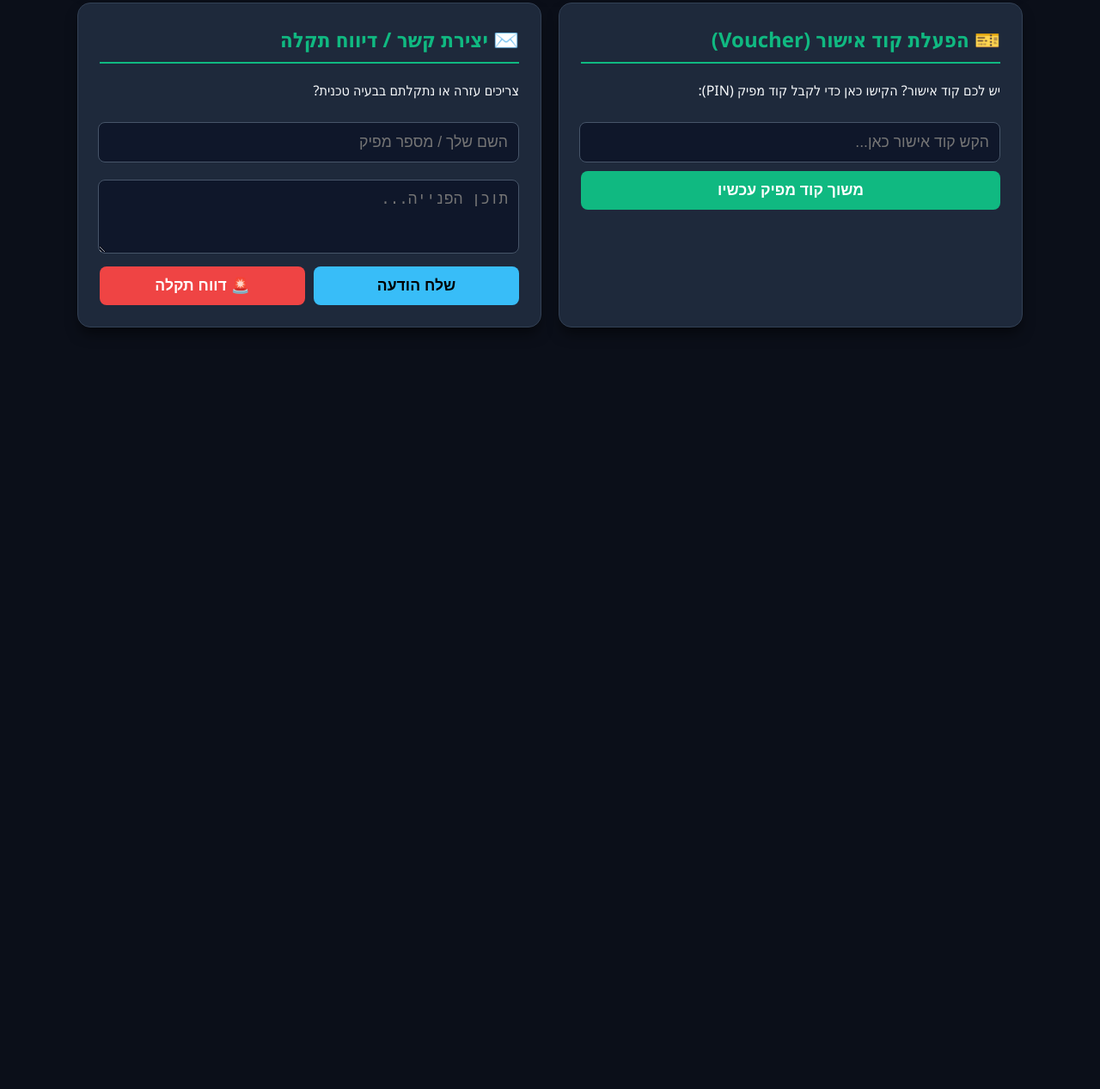
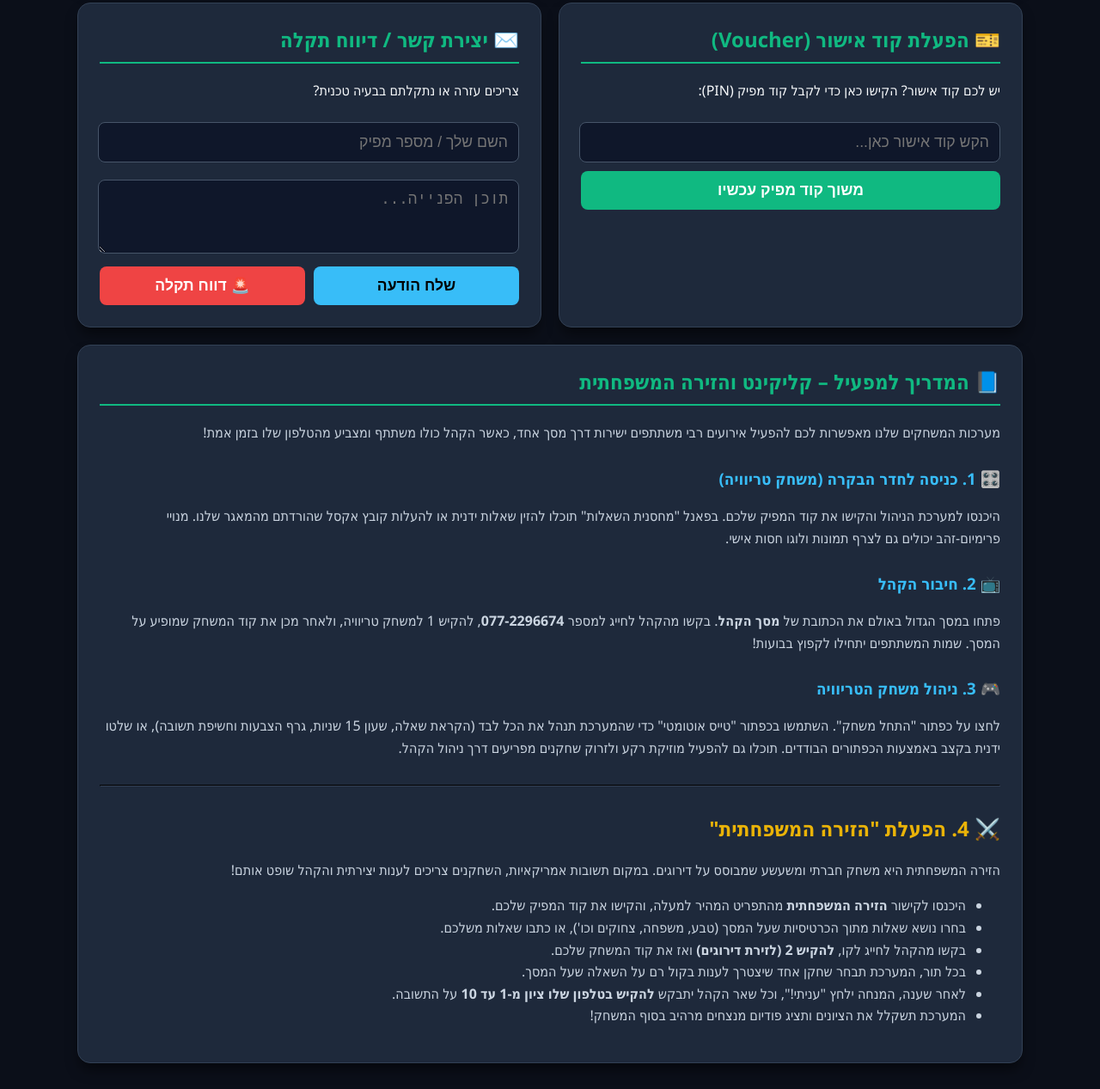
Before and after one commit to ss217016005-lgtm/clickinet, a website: page portal.html in a window 1280 px wide. Shown: the part 533-1800 px from the top of the page at 86% size. Before the commit the page ends 944 px from the top, so only its background shows below. Drawn offline with nearby package versions, Linux system fonts and the light colour scheme; no server answers.

Commit message:
Update portal.html

```diff
--- a/portal.html
+++ b/portal.html
@@ -35,6 +35,10 @@
 
         .excel-dl-btn { display: inline-block; background: #334155; padding: 10px 15px; border-radius: 8px; text-decoration: none; color: #38bdf8; margin: 5px; border: 1px solid #475569;}
         .result-box { display: none; background: #0f172a; border: 2px dashed #10b981; padding: 20px; text-align: center; border-radius: 10px; margin-top: 15px; }
+
+        .guide-text { line-height: 1.6; color: #cbd5e1; }
+        .guide-text h3 { color: #38bdf8; margin-bottom: 5px; margin-top: 25px;}
+        .guide-text ul { margin-top: 5px; }
     </style>
 </head>
 <body>
@@ -104,6 +108,36 @@
                 <button class="btn-danger" onclick="sendMsg('report')">🚨 דווח תקלה</button>
             </div>
         </div>
+
+        <div class="card full-width">
+            <h2>📘 המדריך למפעיל – קליקינט והזירה המשפחתית</h2>
+            <div class="guide-text">
+                <p>מערכות המשחקים שלנו מאפשרות לכם להפעיל אירועים רבי משתתפים ישירות דרך מסך אחד, כאשר הקהל כולו משתתף ומצביע מהטלפון שלו בזמן אמת!</p>
+
+                <h3>🎛️ 1. כניסה לחדר הבקרה (משחק טריוויה)</h3>
+                <p>היכנסו למערכת הניהול והקישו את קוד המפיק שלכם. בפאנל "מחסנית השאלות" תוכלו להזין שאלות ידנית או להעלות קובץ אקסל שהורדתם מהמאגר שלנו. מנויי פרימיום-זהב יכולים גם לצרף תמונות ולוגו חסות אישי.</p>
+
+                <h3>📺 2. חיבור הקהל</h3>
+                <p>פתחו במסך הגדול באולם את הכתובת של <b>מסך הקהל</b>. בקשו מהקהל לחייג למספר <b>077-2296674</b>, להקיש 1 למשחק טריוויה, ולאחר מכן את קוד המשחק שמופיע על המסך. שמות המשתתפים יתחילו לקפוץ בבועות!</p>
+
+                <h3>🎮 3. ניהול משחק הטריוויה</h3>
+                <p>לחצו על כפתור "התחל משחק". השתמשו בכפתור "טייס אוטומטי" כדי שהמערכת תנהל את הכל לבד (הקראת שאלה, שעון 15 שניות, גרף הצבעות וחשיפת תשובה), או שלטו ידנית בקצב באמצעות הכפתורים הבודדים. תוכלו גם להפעיל מוזיקת רקע ולזרוק שחקנים מפריעים דרך ניהול הקהל.</p>
+
+                <hr style="border-color: #334155; margin: 30px 0;">
+
+                <h3 style="color: #eab308; font-size: 1.5rem;">⚔️ 4. הפעלת "הזירה המשפחתית"</h3>
+                <p>הזירה המשפחתית היא משחק חברתי ומשעשע שמבוסס על דירוגים. במקום תשובות אמריקאיות, השחקנים צריכים לענות יצירתית והקהל שופט אותם!</p>
+                <ul>
+                    <li>היכנסו לקישור <b>הזירה המשפחתית</b> מהתפריט המהיר למעלה, והקישו את קוד המפיק שלכם.</li>
+                    <li>בחרו נושא שאלות מתוך הכרטיסיות שעל המסך (טבע, משפחה, צחוקים וכו'), או כתבו שאלות משלכם.</li>
+                    <li>בקשו מהקהל לחייג לקו, <b>להקיש 2 (לזירת דירוגים)</b> ואז את קוד המשחק שלכם.</li>
+                    <li>בכל תור, המערכת תבחר שחקן אחד שיצטרך לענות בקול רם על השאלה שעל המסך.</li>
+                    <li>לאחר שענה, המנחה ילחץ "עניתי!", וכל שאר הקהל יתבקש <b>להקיש בטלפון שלו ציון מ-1 עד 10</b> על התשובה.</li>
+                    <li>המערכת תשקלל את הציונים ותציג פודיום מנצחים מרהיב בסוף המשחק!</li>
+                </ul>
+            </div>
+        </div>
+
     </div>
 
     <script src="/socket.io/socket.io.js"></script>
```
